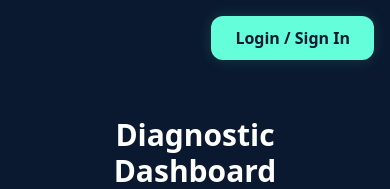
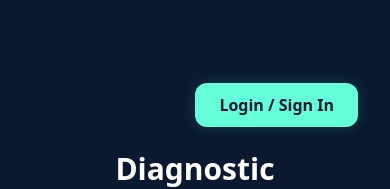
Before and after one commit to anuragsinghyadav2658-lang/medilab-ai-frontend, a React (Vite) app: page /dashboard in a window 390 px wide. Shown: the top 189 px of the page. Built offline with nearby package versions, Linux system fonts and the light colour scheme; no server answers.

Commit message:
fixed one bug

```diff
--- a/src/pages/DashboardHome.jsx
+++ b/src/pages/DashboardHome.jsx
@@ -33,9 +33,9 @@ const DashboardHome = () => {
       transition={{ duration: 0.6, ease: "easeOut" }}
       className="max-w-2xl mx-auto min-h-[80vh] flex flex-col justify-center items-center px-4"
     >
-      {/* Login Button for Non-Logged In Users (Top Right Corner) */}
+      {/* NAYA: Responsive Login Button */}
       {!isLoggedIn && (
-        <div className="absolute top-4 right-4 md:top-6 md:right-8 z-50">
+        <div className="w-full flex justify-end md:absolute md:top-6 md:right-8 z-50 mb-6 md:mb-0">
           <Link
             to="/login"
             className="flex items-center gap-2 px-6 py-2.5 bg-mint text-navy font-bold rounded-xl shadow-mint-glow hover:scale-105 transition-transform"
```
